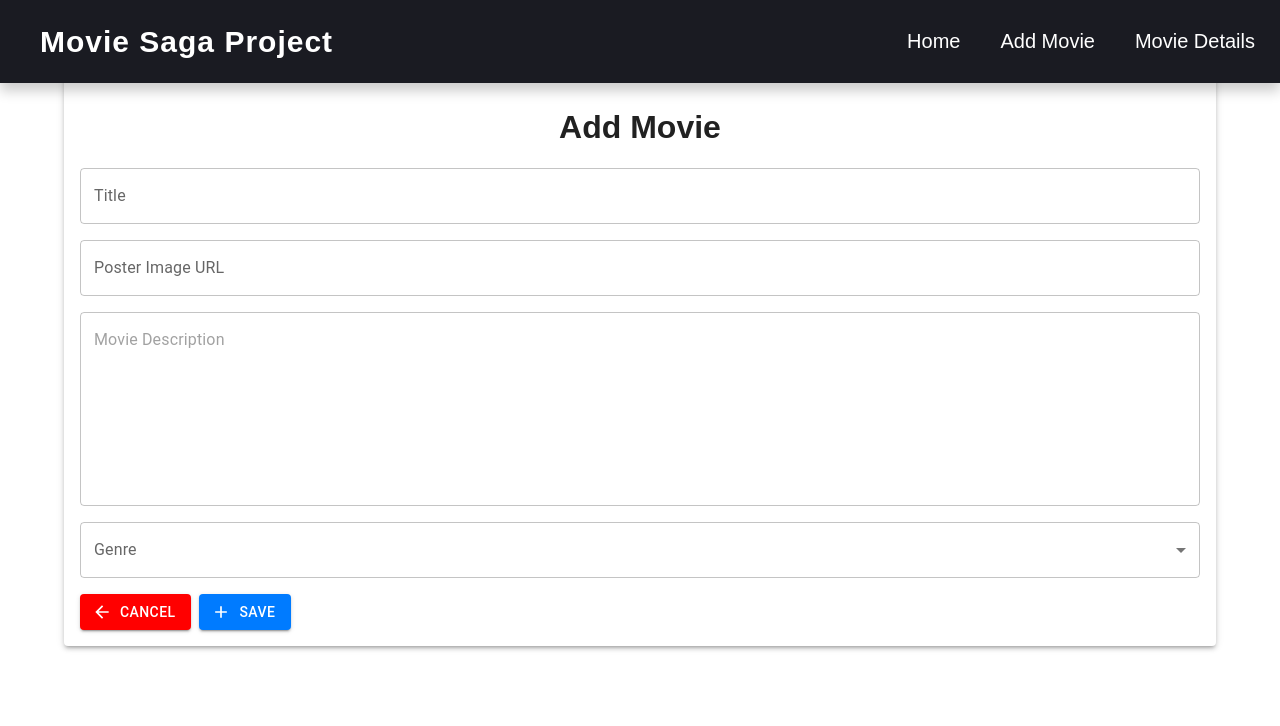
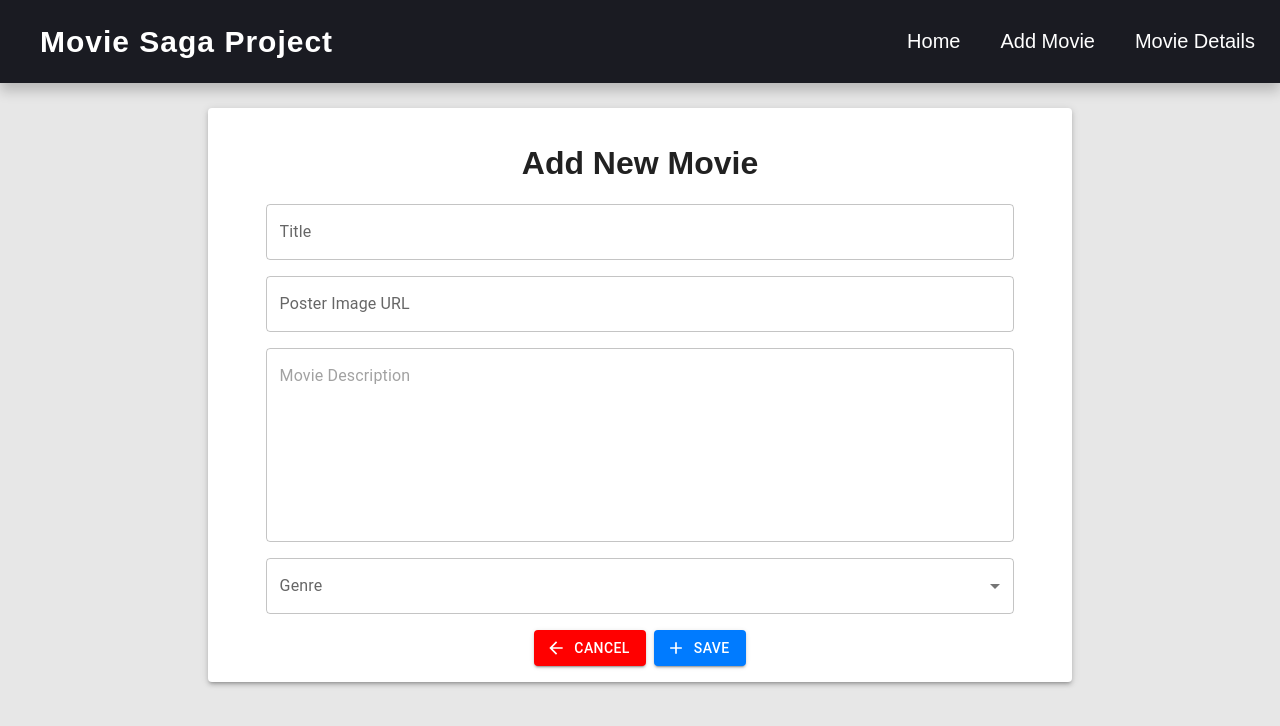
Before and after one commit to AlyssaNichols/movie-saga-project, a React (Create React App) app: page /#/addMovie in a window 1280 px wide. Shown: the top 726 px of the page. Built offline with nearby package versions, Linux system fonts and the light colour scheme; no server answers.

Commit message:
reconfigured the input and edit form and added a background color

```diff
--- a/src/components/AddMovie/AddMovie.jsx
+++ b/src/components/AddMovie/AddMovie.jsx
@@ -60,15 +60,16 @@ export default function AddMovie() {
   };
   // what is being returned on the page
   return (
-    <Container style={{ marginTop: "16px" }}>
-      <Paper elevation={3} style={{ padding: "16px" }}>
-        <h1>Add Movie</h1>
-        <FormControl fullWidth style={{ marginBottom: "16px" }}>
+    <center>
+      <br />
+      <br />
+      <Paper elevation={3} style={{ padding: "16px", width: "65%" }}>
+        <h1>Add New Movie</h1>
+        <FormControl style={{ width: "90%", marginLeft: "auto", marginRight: "auto", marginBottom: "16px" }}>
           <TextField
             label="Title"
             value={title}
             onChange={(e) => setTitle(e.target.value)}
-            fullWidth
           />
         </FormControl>
         <FormControl fullWidth style={{ marginBottom: "16px" }}>
@@ -76,10 +77,10 @@ export default function AddMovie() {
             label="Poster Image URL"
             value={poster}
             onChange={(e) => setPoster(e.target.value)}
-            fullWidth
+            style={{ width: "90%", marginLeft: "auto", marginRight: "auto" }}
           />
         </FormControl>
-        <FormControl fullWidth style={{ marginBottom: "16px" }}>
+        <FormControl style={{ width: "90%", marginLeft: "auto", marginRight: "auto", marginBottom: "16px" }}>
           <TextField
             multiline
             rows={7}
@@ -95,7 +96,7 @@ export default function AddMovie() {
             }}
           ></TextField>
         </FormControl>
-        <FormControl fullWidth style={{ marginBottom: "16px" }}>
+        <FormControl style={{ width: "90%", marginLeft: "auto", marginRight: "auto", marginBottom: "16px" }}>
           <InputLabel htmlFor="genre">Genre</InputLabel>
           <Select
             id="genre"
@@ -119,7 +120,7 @@ export default function AddMovie() {
             <MenuItem value={13}>Superhero</MenuItem>
           </Select>
         </FormControl>
-        <div style={{ display: "flex" }}>
+        <center>
           <Button
             variant="contained"
             style={{
@@ -140,8 +141,9 @@ export default function AddMovie() {
           >
             Save
           </Button>
-        </div>
+          <br />
+        </center>
       </Paper>
-    </Container>
+    </center>
   );
 }
--- a/src/components/App/App.css
+++ b/src/components/App/App.css
@@ -1,5 +1,8 @@
 .App {
   text-align: center;
+}
+body{
+  background-color: rgb(231, 231, 231);
 }
 
 .mainHeader{
--- a/src/components/EditDetails/EditDetails.jsx
+++ b/src/components/EditDetails/EditDetails.jsx
@@ -87,10 +87,12 @@ export default function EditDetails(props) {
    };
    return (
       <>
-         <Container style={{ marginTop: "16px" }}>
-            <Paper elevation={3} style={{ padding: "16px" }}>
+         <center>
+            <br />
+            <br />
+            <Paper elevation={3} style={{ padding: "16px", width: "65%" }}>
                <h1>Editing Movie {title}</h1>
-               <FormControl fullWidth style={{ marginBottom: "16px" }}>
+               <FormControl style={{ width: "90%", marginLeft: "auto", marginRight: "auto", marginBottom: "16px" }}>
                   <TextField
                      label="Title"
                      value={title}
@@ -98,7 +100,7 @@ export default function EditDetails(props) {
                      fullWidth
                   />
                </FormControl>
-               <FormControl fullWidth style={{ marginBottom: "16px" }}>
+               <FormControl style={{ width: "90%", marginLeft: "auto", marginRight: "auto", marginBottom: "16px" }}>
                   <TextField
                      label="Poster Image URL"
                      value={poster}
@@ -106,7 +108,7 @@ export default function EditDetails(props) {
                      fullWidth
                   />
                </FormControl>
-               <FormControl fullWidth style={{ marginBottom: "16px" }}>
+               <FormControl style={{ width: "90%", marginLeft: "auto", marginRight: "auto", marginBottom: "16px" }}>
                   <TextField
                      multiline
                      rows={7}
@@ -146,7 +148,7 @@ export default function EditDetails(props) {
                      <MenuItem value={13}>Superhero</MenuItem>
                   </Select>
                </FormControl> */}
-               <div style={{ display: "flex" }}>
+               <center>
                   <Button
                      variant="contained"
                      style={{
@@ -167,9 +169,10 @@ export default function EditDetails(props) {
                   >
                      Save
                   </Button>
-               </div>
+                  <br />
+               </center>
             </Paper>
-         </Container>
+         </center>
       </>
    )
 }
--- a/src/components/MovieDetails/MovieDetails.jsx
+++ b/src/components/MovieDetails/MovieDetails.jsx
@@ -53,8 +53,6 @@ export default function MovieDetails() {
     <div>
       <br />
       <h1>{movieDetails.title} Details</h1>
-      <br />
-      <br />
       <Container>
         <Paper elevation={3} style={{ padding: "20px" }}>
           <Grid container spacing={2}>
@@ -116,6 +114,8 @@ export default function MovieDetails() {
             </Grid>
           </Grid>
         </Paper>
+        <br />
+        <br />
       </Container>
     </div>
   );
--- a/src/components/MovieList/MovieList.jsx
+++ b/src/components/MovieList/MovieList.jsx
@@ -25,7 +25,7 @@ export default function MovieList() {
   const useStyles = makeStyles({
     card: {
       width: "230px",
-      height: "400px",
+      height: "370px",
       marginBottom: "40px",
       backgroundColor: "black",
       borderRadius: "5px",
```
